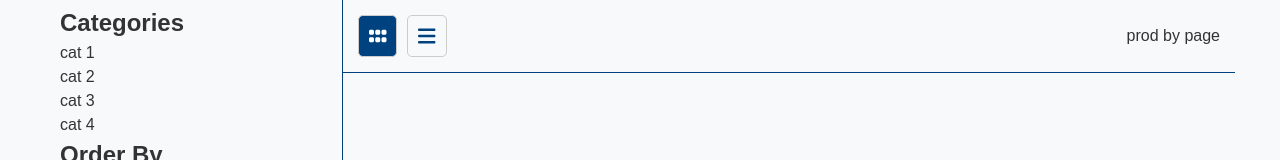
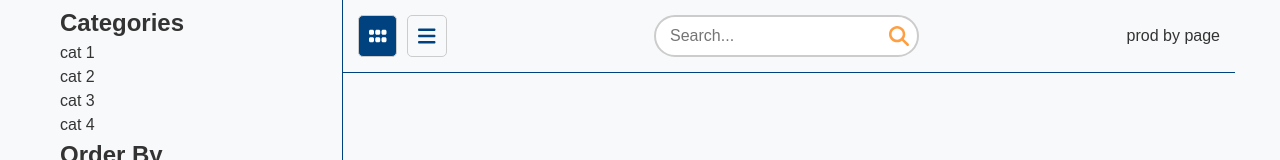
Before and after one commit to ShaheenJawadi/SOLYNTEK, a React (Create React App) app in the folder frontend/: page / in a window 1280 px wide. Shown: the top 160 px of the page. Built offline with nearby package versions, Linux system fonts and the light colour scheme.

Commit message:
Enhance Home page: add search functionality with input field and icon

```diff
--- a/frontend/src/pages/home.tsx
+++ b/frontend/src/pages/home.tsx
@@ -1,5 +1,5 @@
 import { FontAwesomeIcon } from "@fortawesome/react-fontawesome";
-import { faBars, faGrip } from "@fortawesome/free-solid-svg-icons";
+import { faBars, faGrip, faMagnifyingGlass } from "@fortawesome/free-solid-svg-icons";
 import React from "react";
 import InputField from "../components/elements/input";
 
@@ -45,7 +45,17 @@ const Home: React.FC = () => {
                 </div>
               </div>
 
-              <div className="search_section"> </div>
+              <div className="search_section form_holder">
+
+                <InputField placeholder="Search..." />
+                <div className="search_btn">
+                <FontAwesomeIcon icon={faMagnifyingGlass} />
+                </div>
+
+
+
+
+                 </div>
               <div className="prod_by_page">prod by page</div>
             </div>
           </div>
--- a/frontend/src/styles/global.css
+++ b/frontend/src/styles/global.css
@@ -178,6 +178,13 @@ input, textarea, select, button {
   color: red;
   font-size: 12px;
 }
+
+
+
+
+
+
+
 /*
 //////////////////////////////////////// */
 
@@ -239,6 +246,26 @@ gap: 5px;
 
 
 
+.form_holder.search_section{
+  position: relative;
+}
+.form_holder.search_section .input_container input{
+  padding-right: 40px;
+
+border-radius: 100px;
+}
+
+.form_holder.search_section .search_btn{
+  position: absolute;
+  right: 10px;
+  top: 50%;
+  transform: translateY(-50%);
+  font-size: 20px;
+  color: var(--secondary-color);
+  cursor: pointer;
+}
+
+
 
 
 
```
